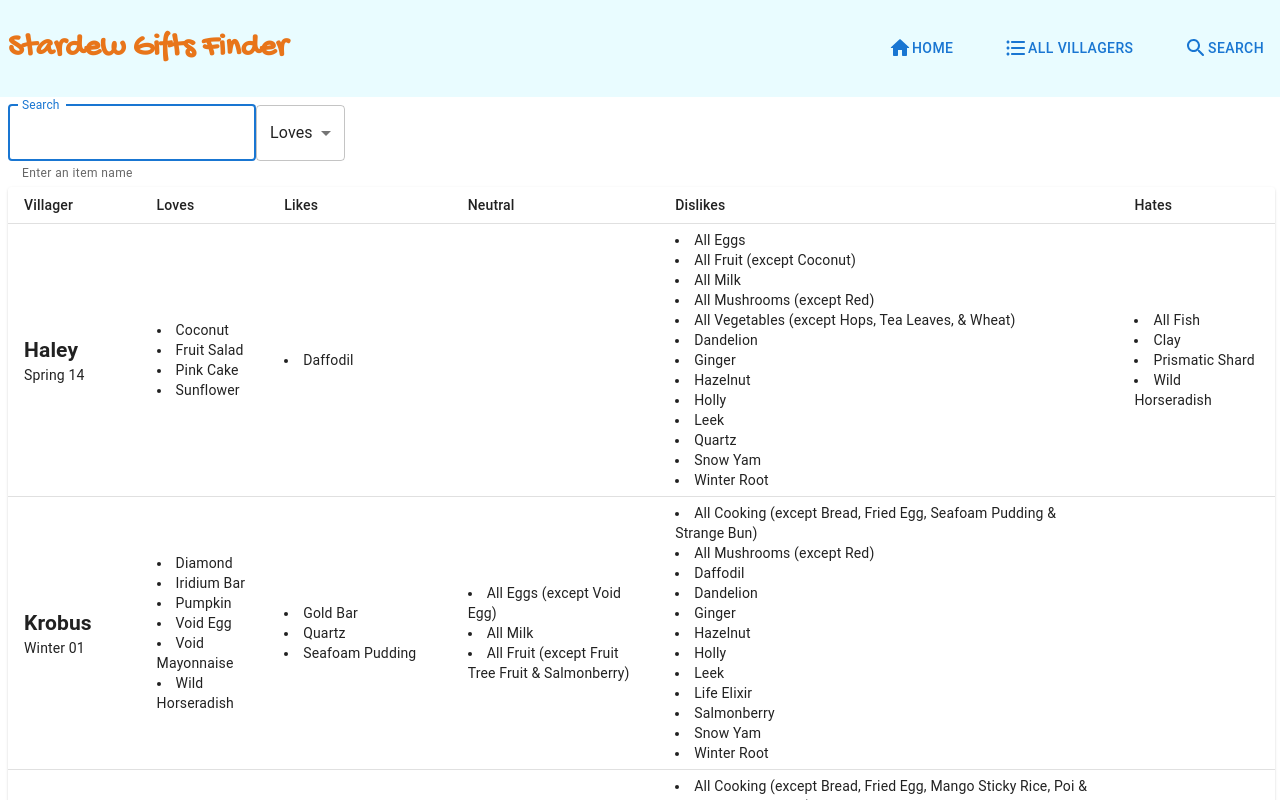
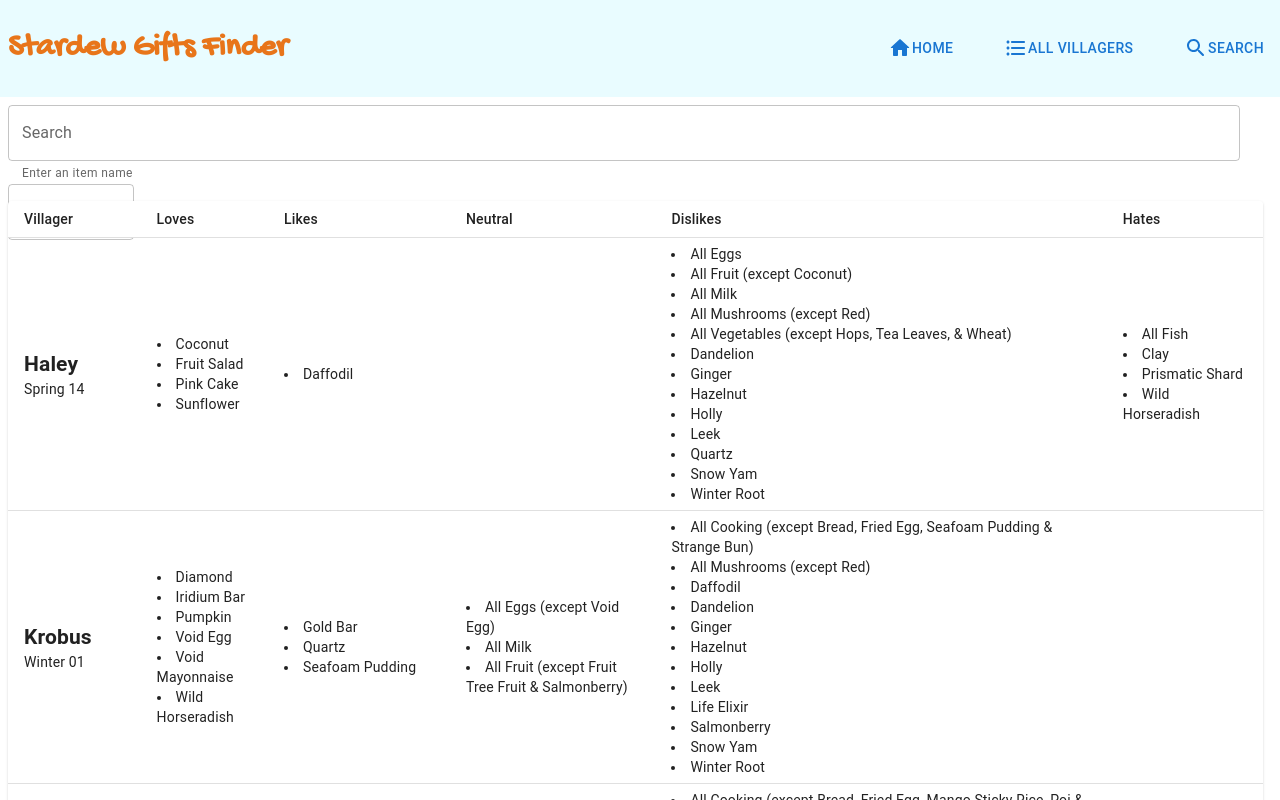
Before and after one commit to janellamarie/stardew-gifts-web, a React (Vite) app: page / in a window 1280 px wide. Shown: the top 800 px of the page. Built offline with nearby package versions, Linux system fonts and the light colour scheme.

Commit message:
Update search bar

```diff
--- a/src/App.tsx
+++ b/src/App.tsx
@@ -1,6 +1,6 @@
 import React, { Dispatch, SetStateAction } from 'react'
 
-import { Box, Button, Grid, Paper, TableContainer, Table, TableHead, TableRow, TableCell, TableBody, TextField, Select, MenuItem } from '@mui/material'
+import { Box, Button, Grid, Paper, TableContainer, Table, TableHead, TableRow, TableCell, TableBody, TextField, Select, MenuItem, InputLabel } from '@mui/material'
 import HomeRoundedIcon from '@mui/icons-material/HomeRounded';
 import FormatListBulletedRoundedIcon from '@mui/icons-material/FormatListBulletedRounded';
 import SearchRoundedIcon from '@mui/icons-material/SearchRounded';
@@ -31,14 +31,14 @@
     return(
       <>
         <Grid item xs={12}>
-          <SearchTextField
+          <Search
             search={search}
             onSearchTextChange={setSearch}
             category={category}
             onCategoryChange={setCategory}
           />
         </Grid>
-        <Grid item xs={12}>
+        <Grid item xs={12} sx={{width:'99vw'}}>
           <DisplayData search={search} category={category} />
         </Grid>
       </>
@@ -73,14 +73,14 @@
     )
   }
 
-  function SearchTextField(
+  function Search(
     {search, category, onSearchTextChange, onCategoryChange} :
     {search : string, category: string, onSearchTextChange : Dispatch<SetStateAction<string>>, onCategoryChange : Dispatch<SetStateAction<string>>}) {
     // TODO: customized input base (https://mui.com/material-ui/react-text-field)
     return (
       <Box
         component="form"
-        sx={{margin:1, height:'50px', paddingBottom:3}}
+        sx={{margin:1, height:'8vh', paddingBottom:3}}
       >
           <TextField
             id="outlined-basic"
@@ -89,12 +89,15 @@
             onChange={(e) => onSearchTextChange(e.target.value)}
             value={search}
             helperText="Enter an item name"
-            focused />
+            sx={{paddingRight:1, width:'77em'}} />
           <Select
             defaultValue={'loves'}
             value={category}
+            label="Category"
             onChange={(e) => onCategoryChange(e.target.value)}
+            sx={{width:'10%'}}
           >
+            <InputLabel sx={{padding:1}}>Category</InputLabel>
             <MenuItem value={'loves'}>Loves</MenuItem>
             <MenuItem value={'likes'}>Likes</MenuItem>
             <MenuItem value={'neutral'}>Neutral</MenuItem>
```
